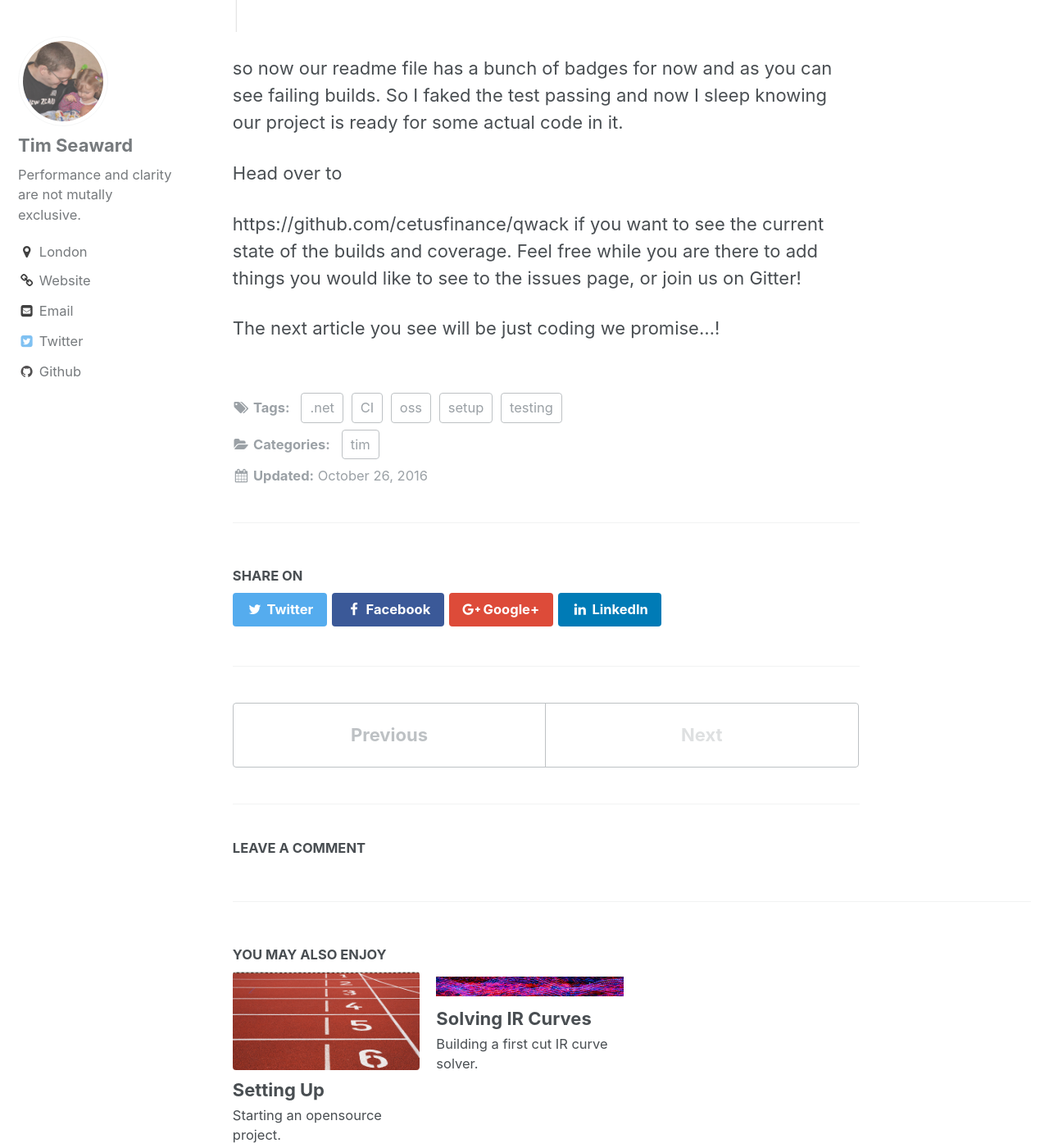
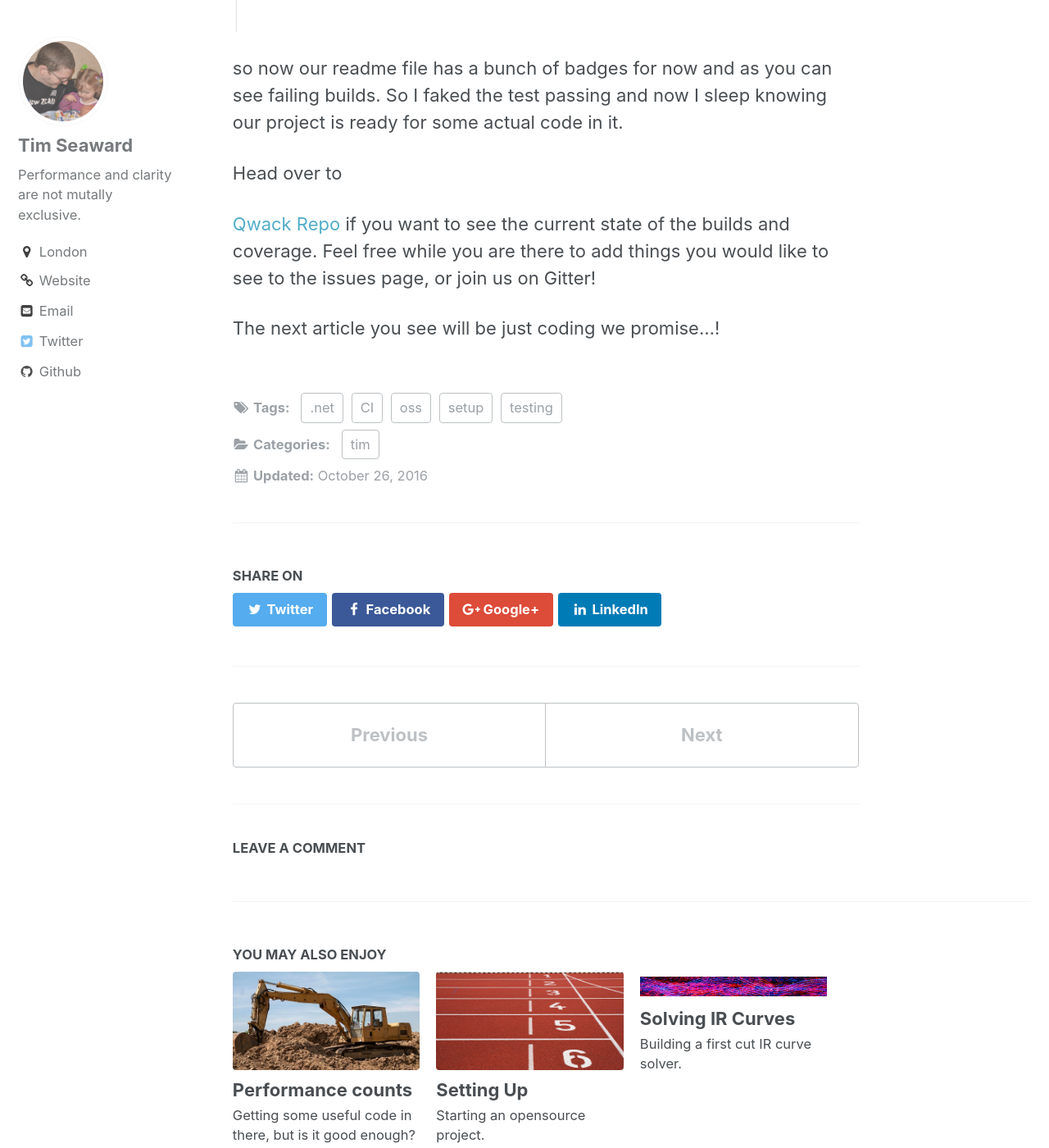
Before and after one commit to cetusfinance/cetusfinance.github.io, a Jekyll site: the page built from _posts/tim/2016-10-26-Digging-in.md, in a window 1280 px wide and 1400 px high, scrolled down 7738 px. Shown: the whole window at 82% size. Built offline with Jekyll 4.4.1, drawn with Linux system fonts in a browser that asks for light colours; comment, search, counter and statistics services are not loaded; some of the changed lines change nothing that is shown.

Commit message:
Starting the interpolator post

````diff
--- a/_posts/tim/2016-10-26-Digging-in.md
+++ b/_posts/tim/2016-10-26-Digging-in.md
@@ -148,7 +148,7 @@
 
 Head over to
 
-https://github.com/cetusfinance/qwack if you want to see the current state of the builds and coverage. Feel free while you are there to add things
+[Qwack Repo](https://github.com/cetusfinance/qwack) if you want to see the current state of the builds and coverage. Feel free while you are there to add things
 you would like to see to the issues page, or join us on Gitter!
 
 The next article you see will be just coding we promise...!
--- /dev/null
+++ b/_posts/tim/2016-11-05-Performance-counts.md
@@ -0,0 +1,200 @@
+---
+title: Performance counts
+excerpt: "Getting some useful code in there, but is it good enough?"
+category: "tim"
+header:
+  overlay_image: diggingIn.jpg
+  overlay_filter: rgba(50, 50, 50, 0.5)
+  teaser: diggingInTeaser.jpg
+tags: [testing, interpolation, testing, vector, performance, .net]
+---
+
+We have finally come to crunch time. Today we are going to put together a basic 1d interpolator and talk through how
+we are going to test it for performance (unit tests are a given and will be put in, you can go read them if you are interested).
+
+The first thing to do is write the simplest naive method for producing a linear interpolator. We provide a constructor that takes
+two arrays of doubles, the x and the y values. We also request a flag to denote if we can just reuse those arrays or if the caller
+might still be using those arrays and doesn't want us to modify them. Finally is a flag to tell us if we should sort the two arrays
+or if the data is presorted. This is really just a shortcut because we know that down the line we will have sorted data so why waste
+the cycles checking/resorting.
+
+Once we have copied (or not) the arrays and done any sorting we calculate the slopes between each of our x points with
+``` csharp
+var slopes = new double[_xValues.Length - 1];
+for (int i = 0; i < slopes.Length; i++)
+{
+  slopes[i] = (y[i + 1] - y[i]) / (x[i + 1] - x[i]);
+}
+```
+This precalculation is used under the assumption that we are going to do more interpolations than the number of pillars. I think
+this is a pretty reasonable assumption considering most use cases in finance.
+
+This leaves the actual interpolation. Because we have the slopes we need to find the index of the highest pillar that is less than
+the value we are interpolating (unless that is < the smallest pillar in which case we just want that). Something like this will do
+``` csharp
+var index = Array.BinarySearch(_xValues, x);
+if (index < 0)
+{
+  index = ~index - 1;
+}
+return Min(Max(index, 0), _xValues.Length - 2);
+```
+This uses the binary search function which is the standard procedure in this case. And finally we have the calculation of the value
+``` csharp
+public double Interpolate(double x)
+{
+  var k = LeftSegmentIndex(x);
+  return _yValues[k] + (x - _xValues[k]) * _slopes[k];
+}
+```
+
+So thats that right? Not yet! This method is pretty good in the general case. And for a generalized math library you might just stop
+there. The code is simple, easy to follow and maintain and performs well in most situations. However we aren't writting a general
+math library but one focused on finance and therefore we can make certain assumptions about our use cases in the future. The
+assumptions I will be making are
+
+* We will be interpolating in tight loops and it will be a hot path (vols during monte carlo, curve solving etc)
+* Our number of pillars will be relatively low (from looking at our scenarios 10-20 is pretty "normal")
+* The machines we will be running on are all made in the last 5-10 years, and we aren't running on phones :)
+
+So with that in mind we can go about trying our hand at tuning this simple 1d linear interpolator, but before that we need to prove
+our new methods are better/worse...
+
+# Benchmarking!
+
+There is a famous quote that does the rounds that goes something like
+> We should forget about small efficiencies, say about 97% of the time: premature optimization is the root of all evil
+This might very well be true (I don't think so), but even if it is, then this counts as one of the 3% of the time!
+
+We are going to solve this by setting up a benchmark project, along side our normal unit tests and make it a first class citizen of our project.
+I have to thank the makers of [BenchmarkDotNet](https://github.com/PerfDotNet/BenchmarkDotNet) who have enabled a proper testing
+framework with actual output. Warmups, and all that best practice wrapped up in a nice little nuget package for you.
+
+So here is our solution layout under the test folder now
+![solution layout](/images/PerformanceCounts/Testfolder.png)
+
+Now we will setup the framework in the console application to run the tests. First the test configuration which looks like this
+``` json
+"dependencies": {
+  "BenchmarkDotNet": "0.9.9"
+},
+"frameworks": {
+  "netcoreapp1.0": {
+    "dependencies": {
+      "Microsoft.NETCore.App": {
+        "type": "platform",
+        "version": "1.0.0"
+      }
+    }
+  },
+  "net461": {
+    "dependencies": {
+      "BenchmarkDotNet.Diagnostics.Windows": "0.9.9"
+    }
+  }
+}
+```
+
+To break this down, first we pull in the benchmarkdotnet package which does what it says on the tin. Next we will target both
+dotnet core and 461. In the setup post I explained why we are targeting this version of the full CLR. The reason we don't just
+target dotnet core? Well as you can see from the dependencies there is a set of Diagnostics that only run in the full CLR currently.
+They will provide us vital information about memory allocations and JIT inlining which we will see shortly.
+
+Next we setup a basic parameter that we can pass in the console arguments that allows us to run a single test or all in one go. This means
+we don't need a new project for each benchmark but also allows us to run a single test (performance tests can take a while).
+``` csharp
+private static readonly Dictionary<string, Type> _benchmarks = new Dictionary<string, Type>(StringComparer.OrdinalIgnoreCase)
+{
+  ["LinearInterp"] = typeof(LinearInterpolationBenchmarks),
+};
+```
+This currently has a single benchmark in it, however we will be adding more as we go along. Next is the code to actually run the benchmark
+``` csharp
+public static void Main(string[] args)
+{
+  if (args.Length > 0 && args[0].Equals("all", StringComparison.OrdinalIgnoreCase))
+  {
+    Console.WriteLine("Running full benchmarks suite");
+    _benchmarks.Select(pair => pair.Value).ToList().ForEach(action => BenchmarkRunner.Run(action));
+    return;
+  }
+  if (args.Length == 0 || !_benchmarks.ContainsKey(args[0]))
+  {
+    Console.WriteLine("Benchmarks");
+    foreach (var kv in _benchmarks)
+    {
+      Console.WriteLine(kv.Key);
+    }
+    Console.WriteLine("All");
+    return;
+  }
+  BenchmarkRunner.Run(_benchmarks[args[0]]);
+}
+```
+The key to the above code is calling the BenchmarkRunner.Run passing in the type of the benchmark we want to run. All pretty simple
+so lets jump over to the actual benchmark.
+
+As we currently only have a single interpolator type we will start with that, first we put in the correct attribute for setup
+``` csharp
+[Config(typeof(ConfigSetup))]
+public class LinearInterpolationBenchmarks
+```
+We will come to the ConfigSetup class shortly but for now just know this requires the benchmark to be run with the settings in that
+configuration class
+``` csharp
+public const int NumberOfInterpolatorCreates = 100;
+private double[] xValues;
+private double[] yvalues;
+```
+The const is the number of times we will loop internally to the benchmark method. We will also tell the benchmark this and it will
+divide our result by this number to give us a result per iteration of the loop. The next two members are to store the input values
+we are going to test. We want to set these up outside the actual benchmark as this is not part of our test. To do this we make a
+setup method like so
+``` csharp
+[Setup]
+public void Setup()
+{
+  Random rnd = new Random(777);
+  xValues = new double[Pillars];
+  yvalues = new double[Pillars];
+  var stepPerPillar = 1.0 / Pillars;
+  for (int i = 0; i < Pillars; i++)         {
+  {
+      xValues[i] = i * stepPerPillar;
+      yvalues[i] = rnd.NextDouble();
+  }
+}
+```
+We once again use an attribute to tell the benchmark to run this before each benchmark. We setup the y values based on some random
+numbers but because of the fixed seed they should be the same "random" numbers each time to take out any difference that might change
+any results between runs. The pillar parameter is setup here
+``` csharp
+[Params(1000, 5000)]
+public int Interpolations { get; set; }
+[Params(10, 20)]
+public int Pillars { get; set; }
+```
+By using another attribute the benchmark will run all combinations of these and output the results in a table for us to get an idea
+of our performance across a couple of different scenarios.
+
+Now onto the actual benchmark, it's pretty simple really
+``` csharp
+[Benchmark(Baseline = true, OperationsPerInvoke = NumberOfInterpolatorCreates)]
+public void StandardBinarySearch()
+{
+  var reps = Interpolations;
+  Random rnd = new Random(777);
+  for (int x = 0; x < NumberOfInterpolatorCreates; x++)
+  {
+    var interp = new Qwack.Math.Interpolation.LinearInterpolator(xValues, yvalues, true, true);
+    double value;
+    for (int i = 0; i < reps; i++)
+    {
+      value = interp.Interpolate(rnd.NextDouble());
+    }
+  }
+}
+```
+The attribute tells the benchmark the number of iterations as explained above and that this is our "baseline" which means any further
+added test will be given statics in relation to this test. The rest is pretty easy to follow, now we build in release mode and run from
+the console (after plugging my laptop into the power and turning everything up to 11!).
````
Also changed, not shown: images/PerformanceCounts/Testfolder.png (added), images/diggingIn/Testfolder.png (added).
